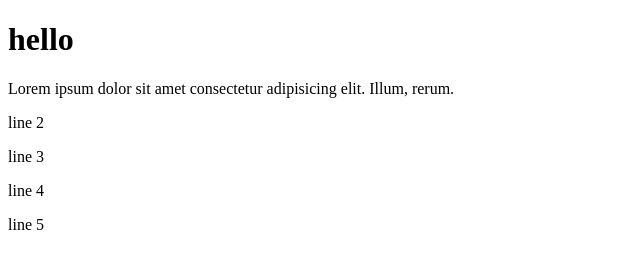
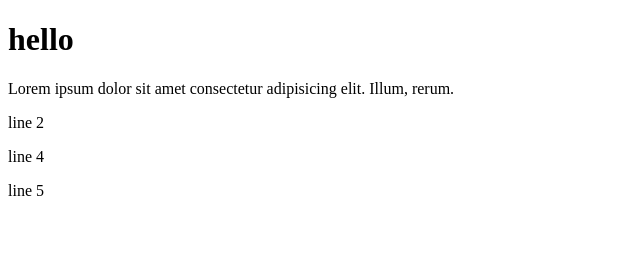
Before and after one commit to IuliiaSushko/training_1, a plain HTML site: page index.html in a window 1280 px wide. Shown: the full height of the page, 0-640 px from the left. Drawn offline with Linux system fonts and the light colour scheme.

Commit message:
my commit

```diff
--- a/index.html
+++ b/index.html
@@ -12,7 +12,7 @@
       Lorem ipsum dolor sit amet consectetur adipisicing elit. Illum, rerum.
     </p>
     <p>line 2</p>
-    <p>line 3</p>
+
     <p>line 4</p>
     <p>line 5</p>
   </body>
```
